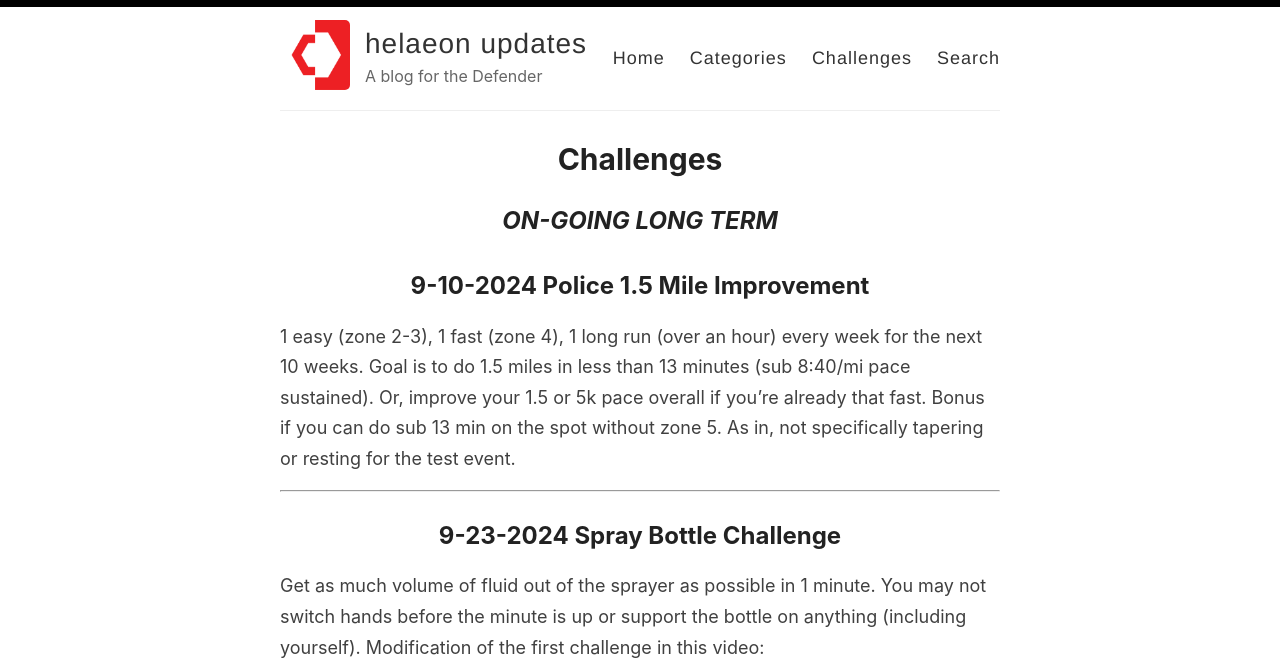
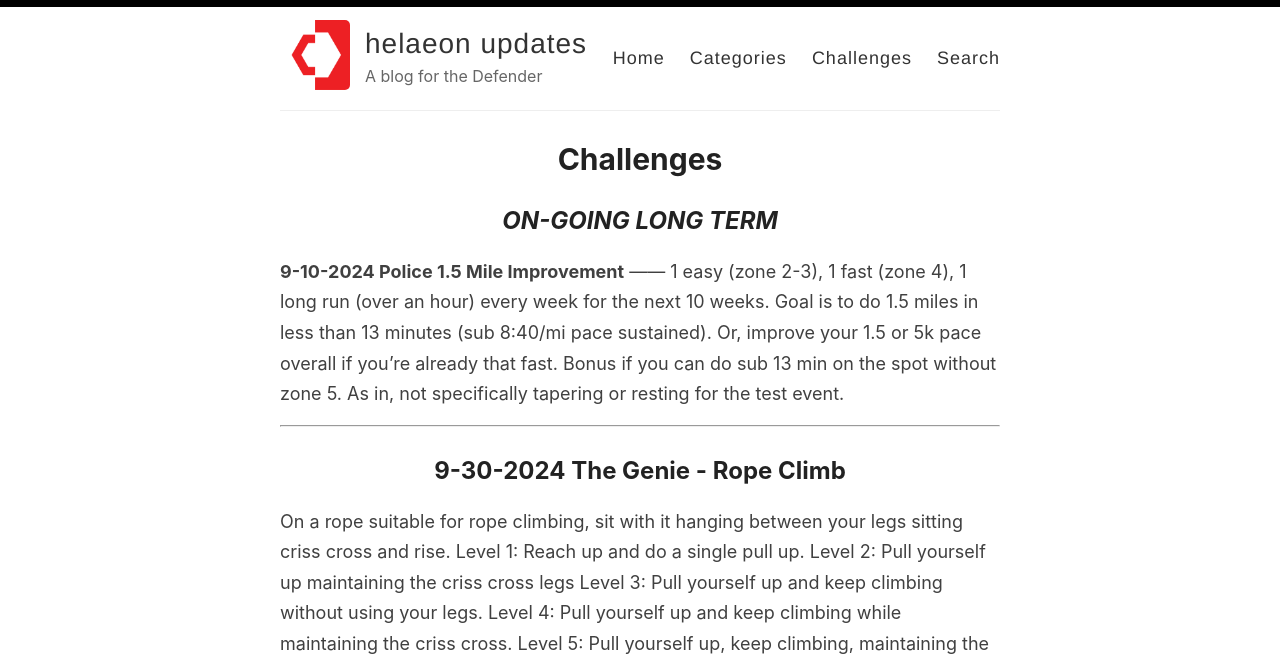
Before and after one commit to helaeon/helaeon.github.io, a Jekyll site: the page built from _pages/challenges.md, in a window 1280 px wide. Shown: the top 665 px of the page. Built offline with Jekyll 4.4.1, drawn with Linux system fonts in a browser that asks for light colours; some of the changed text lies outside the part shown.

Commit message:
Add files via upload

```diff
--- a/_pages/challenges.md
+++ b/_pages/challenges.md
@@ -5,17 +5,25 @@ title: Challenges
 ---
 ***ON-GOING LONG TERM***
 ------
-
 **9-10-2024 Police 1.5 Mile Improvement**
 ------
+1 easy (zone 2-3), 1 fast (zone 4), 1 long run (over an hour) every week for the next 10 weeks. Goal is to do 1.5 miles in less than 13 minutes (sub 8:40/mi pace sustained). Or, improve your 1.5 or 5k pace overall if you're already that fast. Bonus if you can do sub 13 min on the spot without zone 5. As in, not specifically tapering or resting for the test event.
 
-1 easy (zone 2-3), 1 fast (zone 4), 1 long run (over an hour) every week for the next 10 weeks. Goal is to do 1.5 miles in less than 13 minutes (sub 8:40/mi pace sustained). Or, improve your 1.5 or 5k pace overall if you're already that fast. Bonus if you can do sub 13 min on the spot without zone 5. As in, not specifically tapering or resting for the test event.
+******
+
+**9-30-2024 The Genie - Rope Climb**
+------
+On a rope suitable for rope climbing, sit with it hanging between your legs sitting criss cross and rise.
+Level 1: Reach up and do a single pull up.
+Level 2: Pull yourself up maintaining the criss cross legs
+Level 3: Pull yourself up and keep climbing without using your legs.
+Level 4: Pull yourself up and keep climbing while maintaining the criss cross.
+Level 5: Pull yourself up, keep climbing, maintaining the criss cross to the level that you can fully extend when you're done and your feet are above the floor.
 
 ******
 
 **9-23-2024 Spray Bottle Challenge**
 ------
-
 Get as much volume of fluid out of the sprayer as possible in 1 minute. You may not switch hands before the minute is up or support the bottle on anything (including yourself).
 Modification of the first challenge in this video:
 
```
